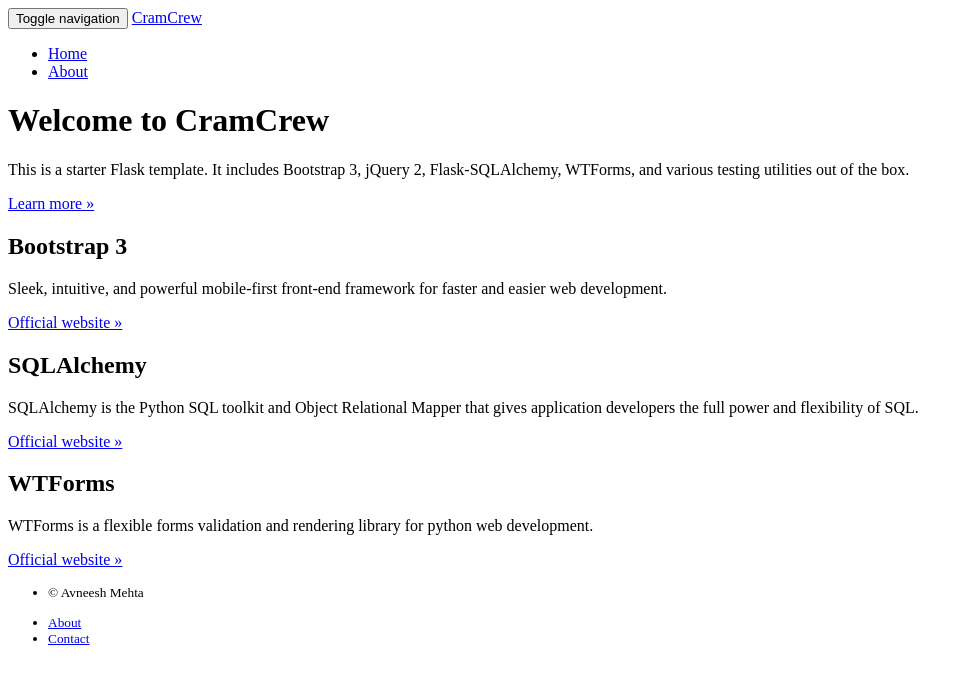
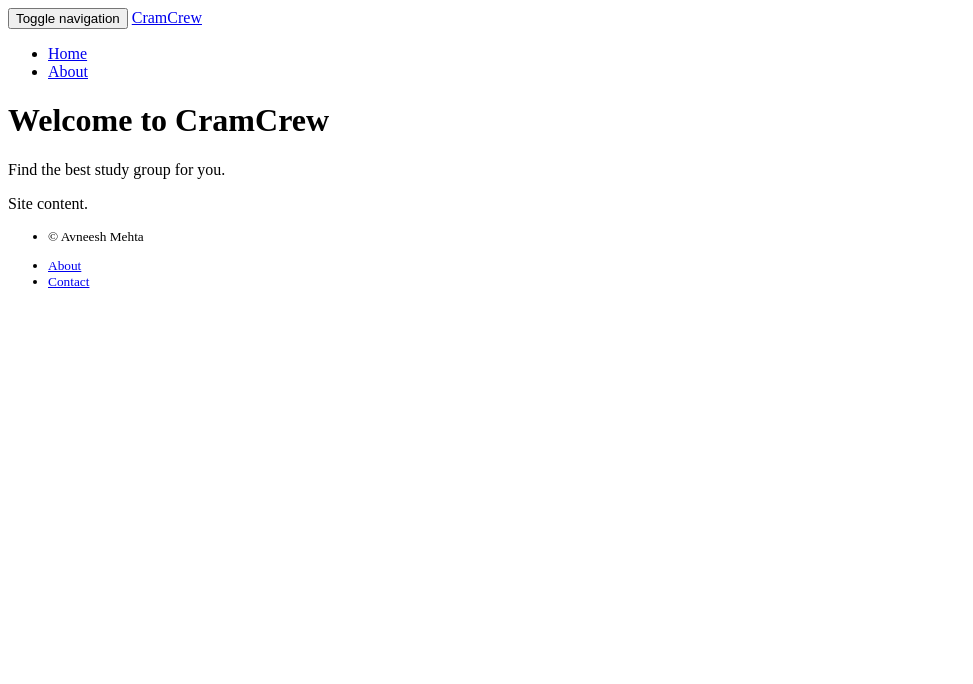
Before and after one commit to avneesh1mehta/cramcrew, a Flask app: template cramcrew/templates/public/home.html in a window 1280 px wide. Shown: the top 684 px of the page, without its empty margins (0-973 px from the left). Run offline with Flask 2, Linux system fonts and the light colour scheme; the template is opened without the code that fills it, so the values that code supplies are empty.

Commit message:
views edits

```diff
--- a/cramcrew/templates/public/home.html
+++ b/cramcrew/templates/public/home.html
@@ -6,26 +6,16 @@
 
   <h1>Welcome to CramCrew</h1>
 
-  <p>This is a starter Flask template. It includes Bootstrap 3, jQuery 2, Flask-SQLAlchemy, WTForms, and various testing utilities out of the box.</p>
-  <p><a href="https://github.com/sloria/cookiecutter-flask" class="btn btn-primary btn-large">Learn more &raquo;</a></p>
+  <p>Find the best study group for you.</p>
 </div><!-- /.jumbotron -->
 
 <div class="body-content">
   <div class="row">
     <div class="col-lg-4">
-      <h2><i class="fa fa-code"></i> Bootstrap 3</h2>
+      <!-- <h2><i class="fa fa-code"></i> Bootstrap 3</h2>
       <p>Sleek, intuitive, and powerful mobile-first front-end framework for faster and easier web development.</p>
-      <p><a class="btn btn-default" href="http://getbootstrap.com/">Official website &raquo;</a></p>
-    </div>
-    <div class="col-lg-4">
-      <h2><i class="fa fa-flask"></i> SQLAlchemy</h2>
-      <p>SQLAlchemy is the Python SQL toolkit and Object Relational Mapper that gives application developers the full power and flexibility of SQL.</p>
-      <p><a href="http://www.sqlalchemy.org/" class="btn btn-default">Official website &raquo;</a></p>
-   </div>
-    <div class="col-lg-4">
-      <h2><i class="fa fa-edit"></i> WTForms</h2>
-      <p>WTForms is a flexible forms validation and rendering library for python web development.</p>
-      <p><a href="http://wtforms.simplecodes.com/" class="btn btn-default">Official website &raquo;</a></p>
+      <p><a class="btn btn-default" href="http://getbootstrap.com/">Official website &raquo;</a></p> -->
+      <p>Site content.</p>
     </div>
   </div><!-- /.row -->
 </div>
```
Also changed, not shown: cramcrew/templates/public/about.html (+5 -2 lines), dev.db.
